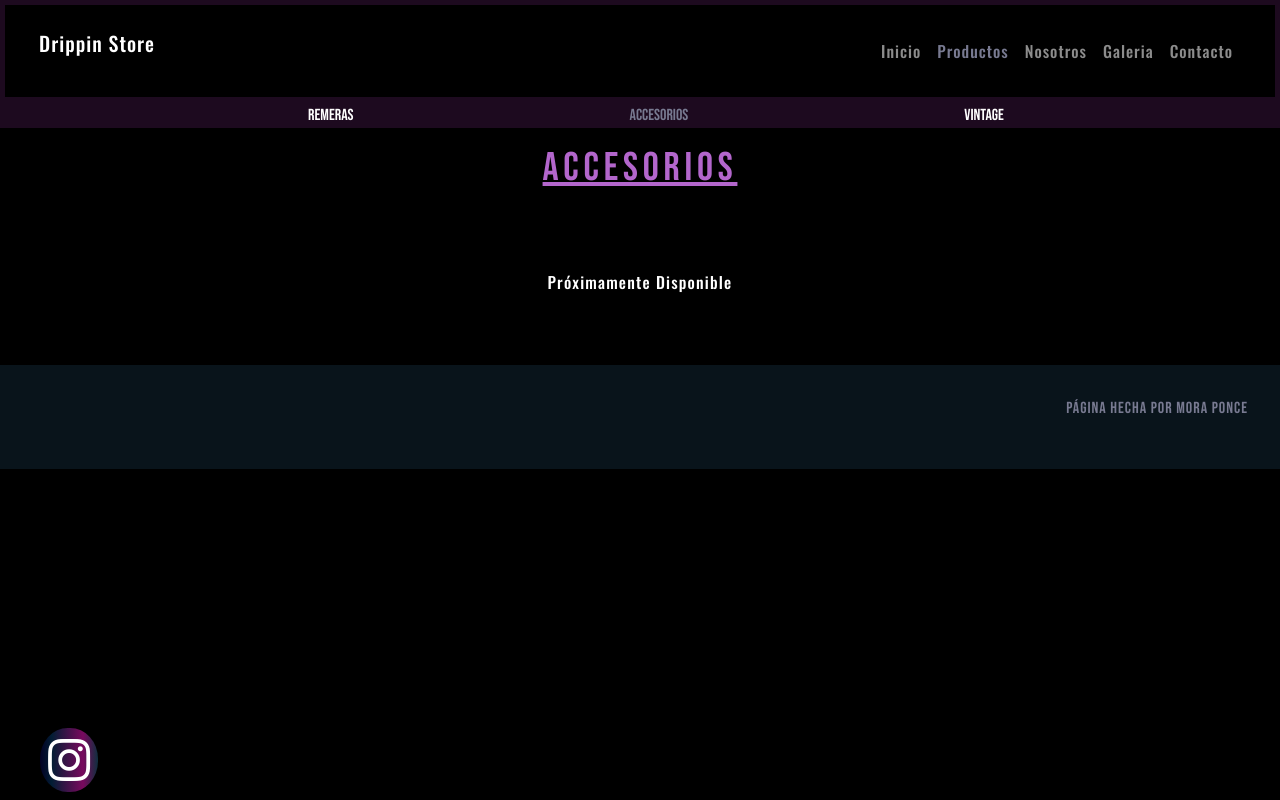
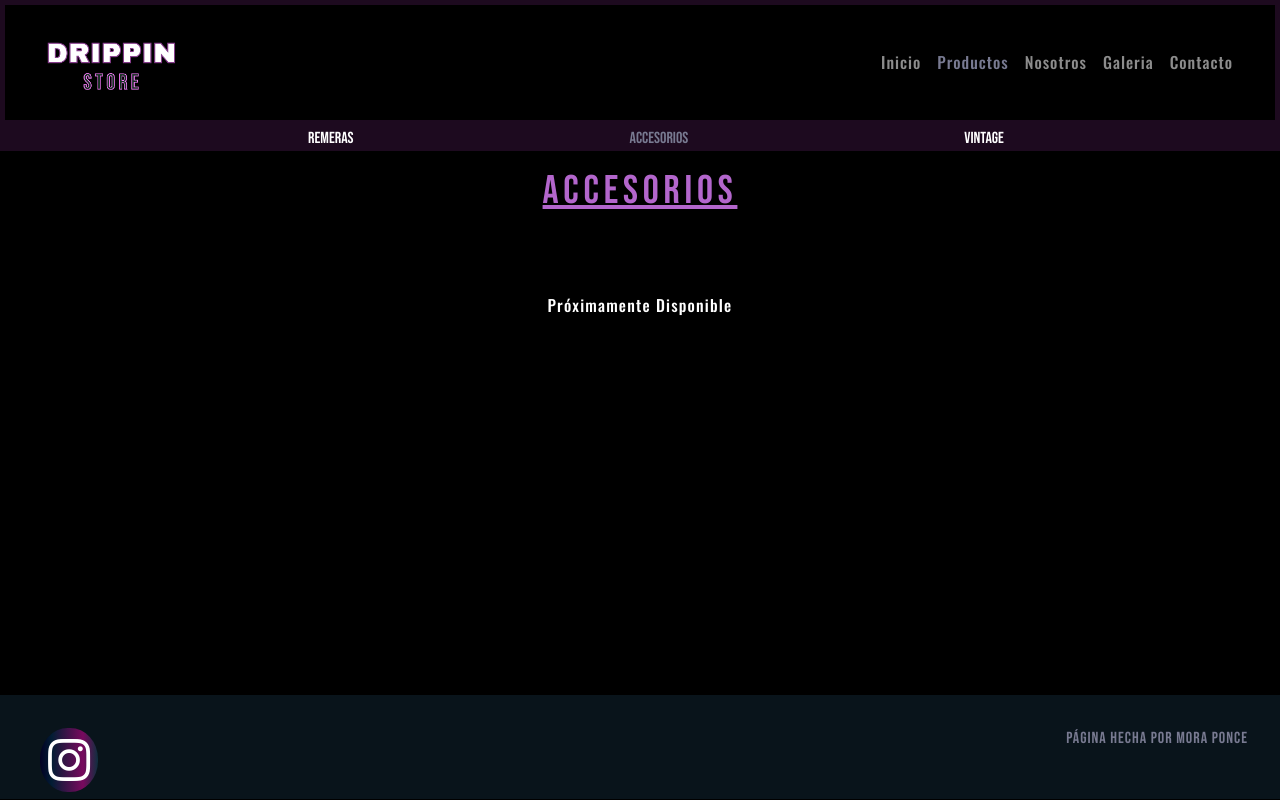
Before and after one commit to moraponce/Drippin-Store, a website: page accesorios.html in a window 1280 px wide. Drawn offline with nearby package versions, Linux system fonts and the light colour scheme.

Commit message:
altura al body de accesorios y vintage

```diff
--- a/accesorios.html
+++ b/accesorios.html
@@ -18,7 +18,7 @@
         <div class="container-fluid">
             <nav class="navbar navbar-expand-lg  navbar-dark" id="menuPrincipal">
                 <div class="container-fluid">
-                    <p class="navbar-brand drippinStore">Drippin Store</p>
+                    <a href="index.html"><img src="./fotos/logo.png" alt="Drippin Store logo" id="logo"></a>
                     <button class="navbar-toggler" type="button" data-bs-toggle="collapse" data-bs-target="#collapsibleNavbar">
                         <span class="navbar-toggler-icon"></span>
                     </button>
@@ -66,7 +66,7 @@
         </ul>
     </div>
     <h1>Accesorios</h1>
-    <main>
+    <main class="mainVacio">
         <p class="noDisponible">Próximamente Disponible</p>
     </main>
     <footer>
--- a/sass/productos.scss
+++ b/sass/productos.scss
@@ -62,3 +62,7 @@
 
 
 }
+
+.mainVacio{
+    height: calc(100vh - 328px);
+}
```
Also changed, not shown: sass/general.scss (+0 -21 lines), vintage.html (+1 -1 lines), css/main.css.
